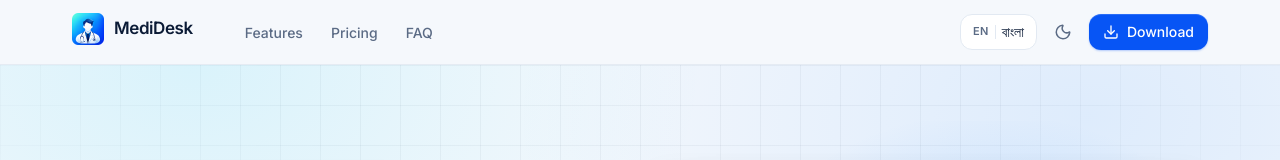
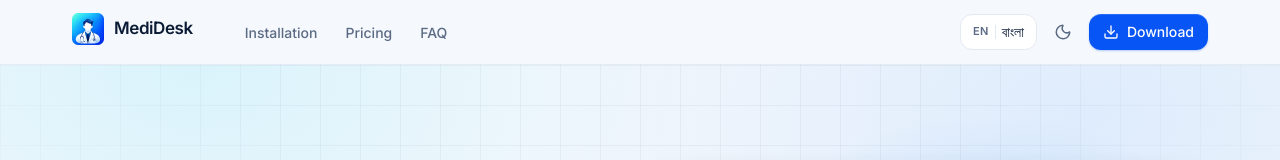
Before and after one commit to Qualixe/medidesk-landing, a Next.js app: page / in a window 1280 px wide. Shown: the top 160 px of the page. Built offline with nearby package versions, Linux system fonts and the light colour scheme.

Commit message:
update header

```diff
--- a/src/components/site-header.tsx
+++ b/src/components/site-header.tsx
@@ -15,7 +15,7 @@ export function SiteHeader() {
   const [open, setOpen] = useState(false);
 
   const links = [
-    { href: "/#features", label: t.nav.features },
+    { href: "/#install", label: t.nav.install },
     { href: "/#pricing", label: t.nav.pricing },
     { href: "/#faq", label: t.nav.faq },
   ];
--- a/src/i18n/bn.ts
+++ b/src/i18n/bn.ts
@@ -14,7 +14,7 @@ export const bn: Dictionary = {
     backHome: "হোমে ফিরে যান",
   },
   nav: {
-    features: "ফিচার",
+    install: "ইনস্টলেশন",
     pricing: "মূল্য",
     faq: "প্রশ্নোত্তর",
     download: "ডাউনলোড",
--- a/src/i18n/en.ts
+++ b/src/i18n/en.ts
@@ -17,7 +17,7 @@ export const en = {
     backHome: "Back to home",
   },
   nav: {
-    features: "Features",
+    install: "Installation",
     pricing: "Pricing",
     faq: "FAQ",
     download: "Download",
```
